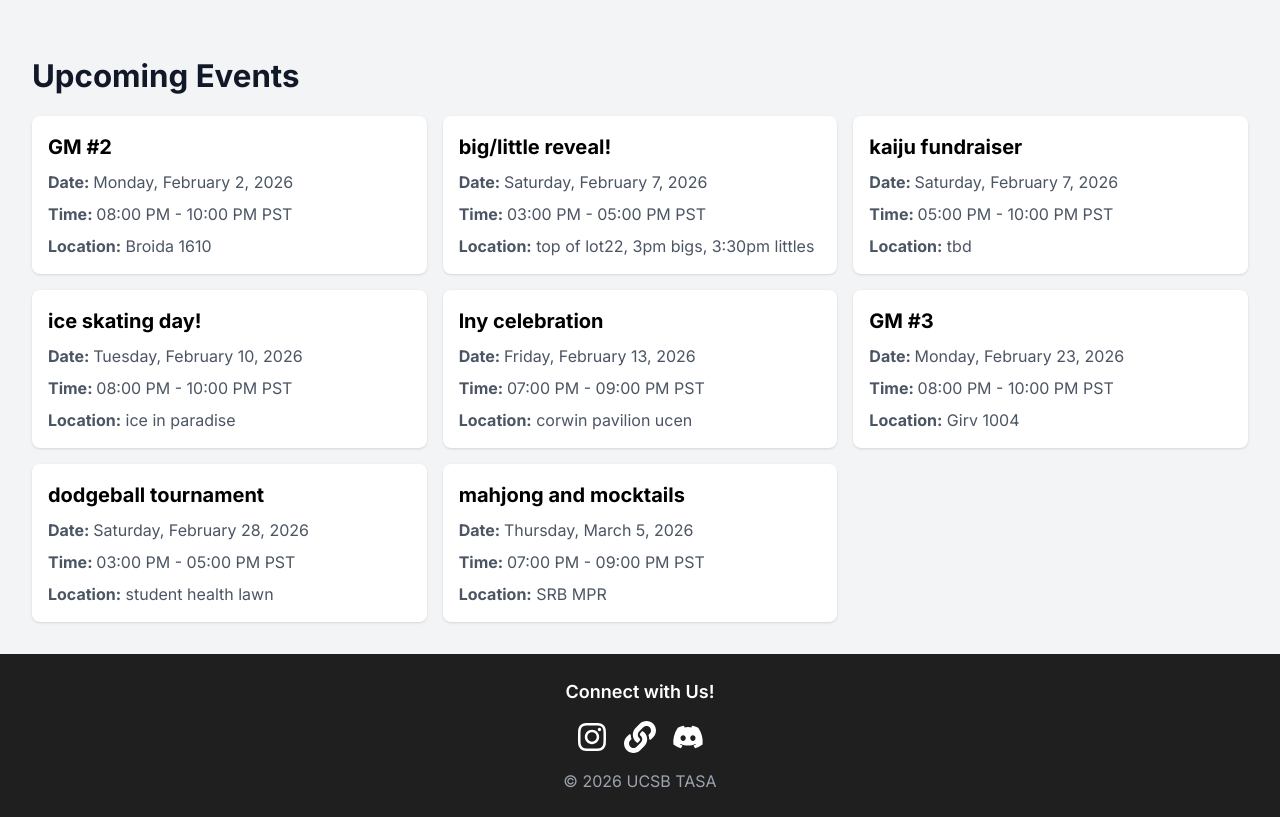
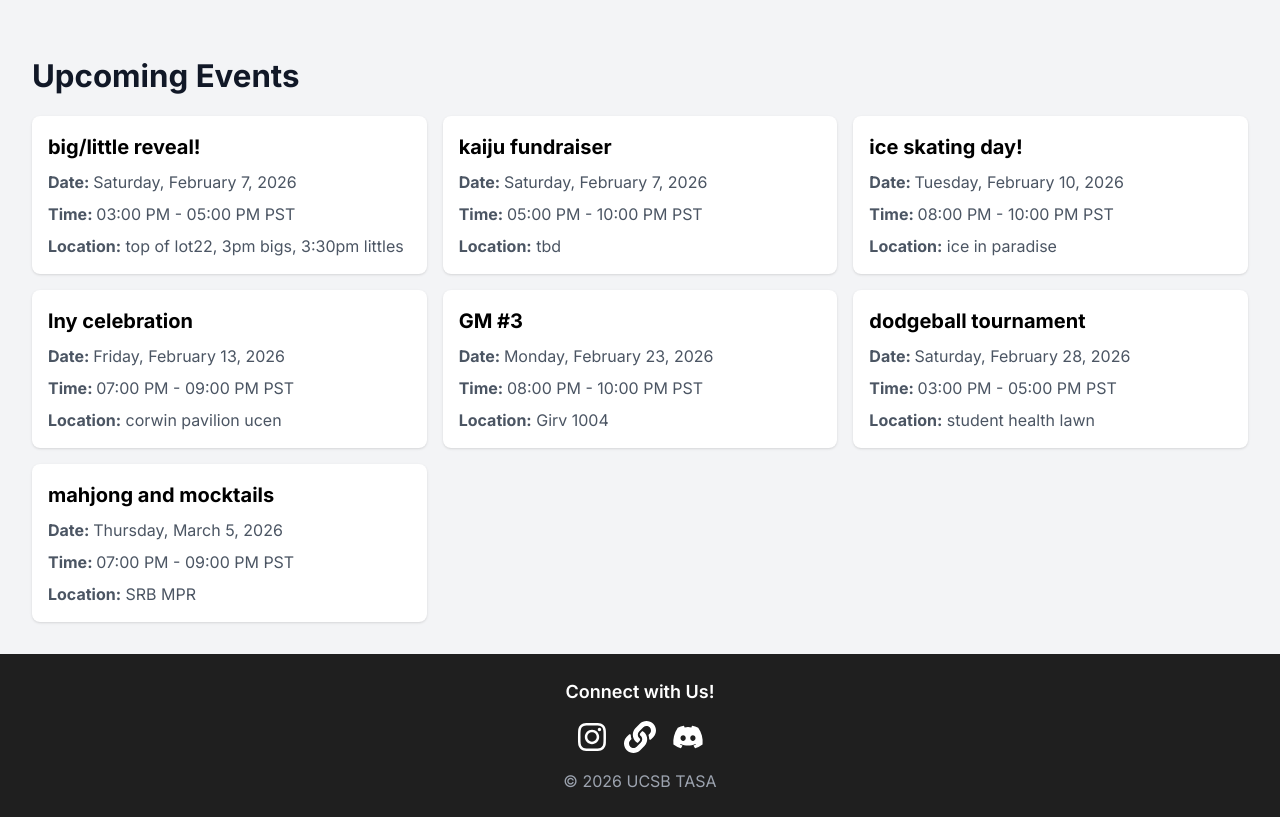
Before and after one commit to UCSBTASA/UCSBTASA.github.io, a Next.js app: page / in a window 1280 px wide. Shown: the part 1400-2217 px from the top of the page. Built offline with nearby package versions, Linux system fonts and the light colour scheme.

Commit message:
Update eventData.ts

```diff
--- a/data/eventData.ts
+++ b/data/eventData.ts
@@ -1,15 +1,5 @@
 const events =
 [
-  {
-    "title": "GM #2",
-    "day of week": "Monday",
-    "date": "2026-02-02",
-    "time": "08:00 PM - 10:00 PM",
-    "start": "08:00 PM",
-    "end": "10:00 PM",
-    "location": "Broida 1610",
-    "customTime": ""
-  },
   {
     "title": "big/little reveal!",
     "day of week": "Saturday",
```
